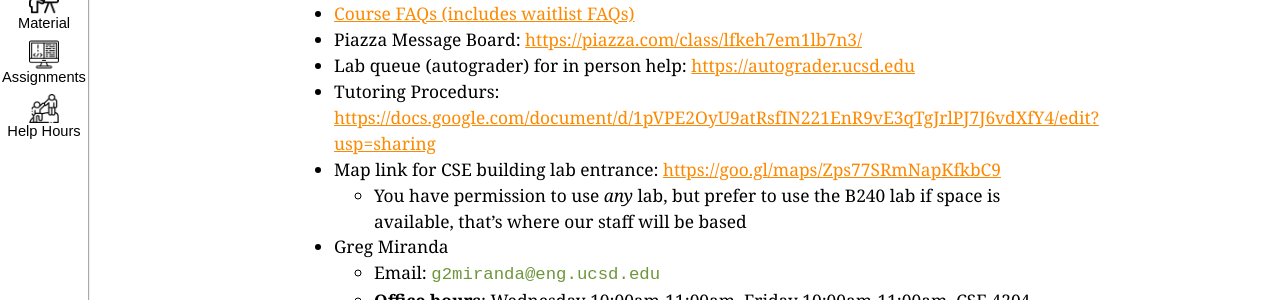
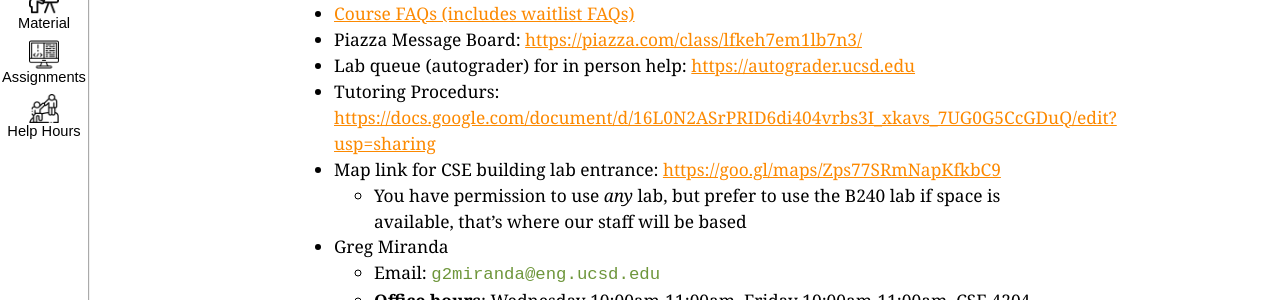
Before and after one commit to ucsd-cse12-f23/ucsd-cse12-f23.github.io, a Jekyll site: the page built from staff-and-help.md, in a window 1280 px wide. Shown: the part 250-550 px from the top of the page. Built offline with Jekyll 4.4.1, drawn with Linux system fonts in a browser that asks for light colours; some of the changed lines change nothing that is shown.

Commit message:
Update staff-and-help.md

```diff
--- a/staff-and-help.md
+++ b/staff-and-help.md
@@ -13,7 +13,7 @@
 - [Course FAQs (includes waitlist FAQs)](#faq)
 - Piazza Message Board: [https://piazza.com/class/lfkeh7em1lb7n3/](https://piazza.com/class/lfkeh7em1lb7n3/){:target="_blank"}
 - Lab queue (autograder) for in person help: [https://autograder.ucsd.edu](https://autograder.ucsd.edu){:target="_blank"}
-- Tutoring Procedurs: [https://docs.google.com/document/d/1pVPE2OyU9atRsfIN221EnR9vE3qTgJrlPJ7J6vdXfY4/edit?usp=sharing](https://docs.google.com/document/d/1pVPE2OyU9atRsfIN221EnR9vE3qTgJrlPJ7J6vdXfY4/edit?usp=sharing){:target="_blank"}
+- Tutoring Procedurs: [https://docs.google.com/document/d/16L0N2ASrPRID6di404vrbs3I_xkavs_7UG0G5CcGDuQ/edit?usp=sharing](https://docs.google.com/document/d/16L0N2ASrPRID6di404vrbs3I_xkavs_7UG0G5CcGDuQ/edit?usp=sharing){:target="_blank"}
 - Map link for CSE building lab entrance: [https://goo.gl/maps/Zps77SRmNapKfkbC9](https://goo.gl/maps/Zps77SRmNapKfkbC9){:target="_blank"}
   - You have permission to use _any_ lab, but prefer to use the B240 lab if space is available, that's where our staff will be based
 - Greg Miranda
```
